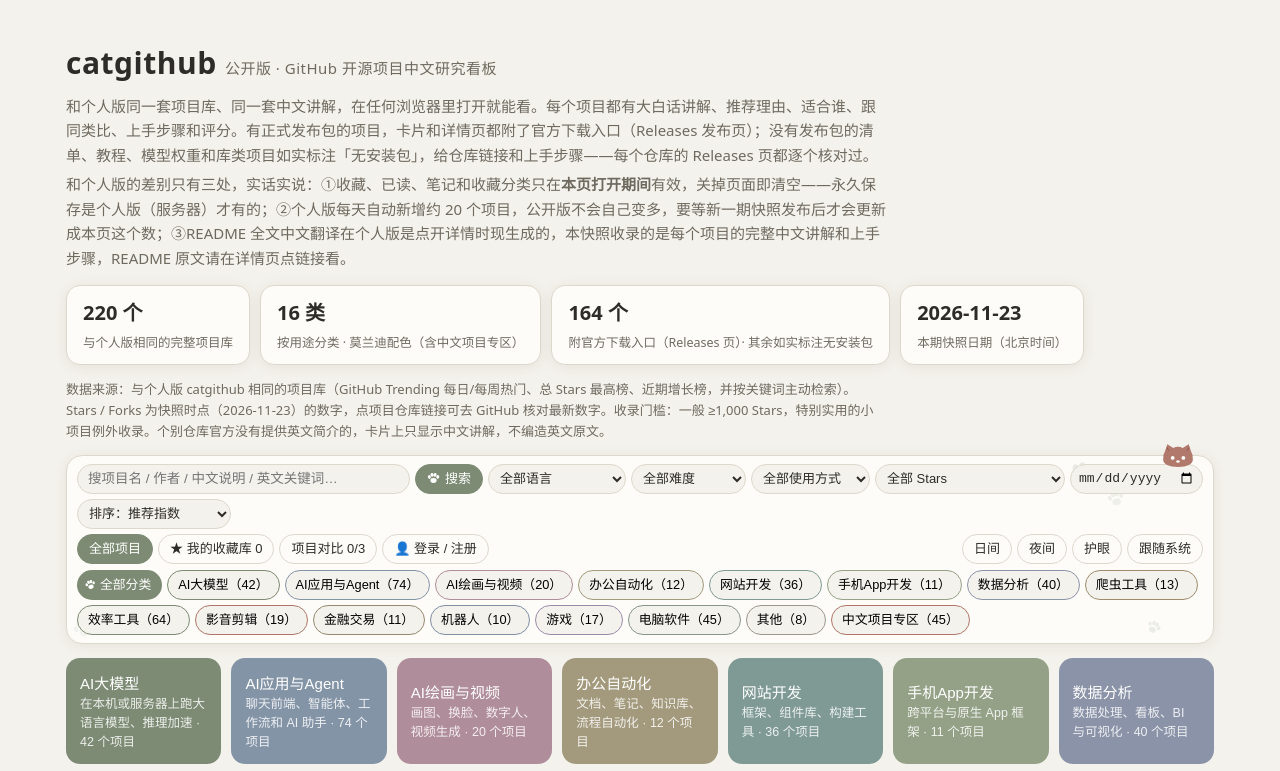
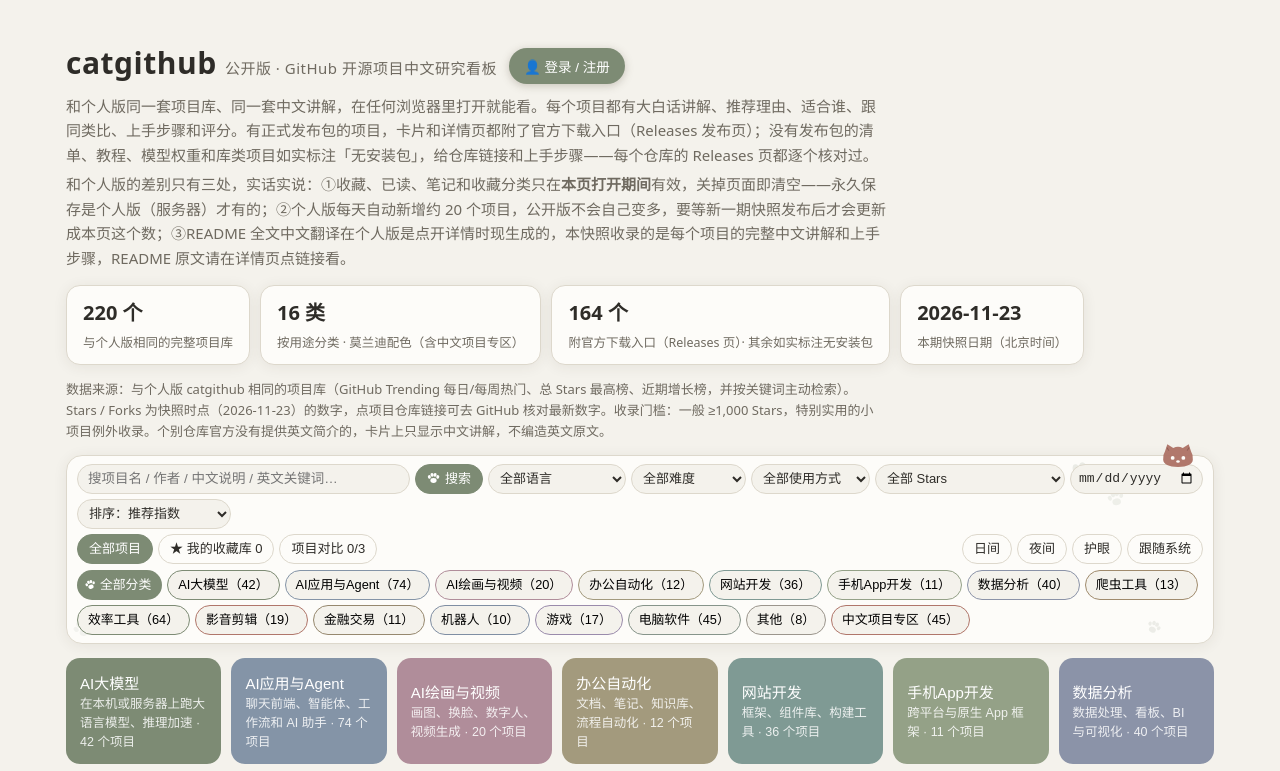
Before and after one commit to liangshishi513/liangshishi513.github.io, a plain HTML site: page catgithub/index.html in a window 1280 px wide. Shown: the top 771 px of the page. Drawn offline with Linux system fonts and the light colour scheme.

Commit message:
Move login button next to the site title for visibility

```diff
--- a/catgithub/index.html
+++ b/catgithub/index.html
@@ -391,6 +391,8 @@ renderCats(); render(); renderFav(); renderCmp();
 
 
 <!-- cg-build 2026-11-23-v2b -->
+
+
 <script>
 /* __CG_AUTH_MODULE_V3__ 账号登录 + 跨设备同步（Cloudflare Worker + D1，按公开版真实页面结构编写） */
 (function(){
@@ -513,10 +515,15 @@ renderCats(); render(); renderFav(); renderCmp();
     + '<div id="cgAuthMsg"></div><div class="row"><button id="cgDoClose">关闭</button></div></div>';
   document.body.appendChild(mask);
   var btn = document.createElement('button');
-  btn.className = 'btn'; btn.id = 'cgAuthBtn'; btn.type = 'button';
-  var anchor = document.getElementById('tabCmp');
-  if (anchor && anchor.parentNode) anchor.parentNode.insertBefore(btn, anchor.nextSibling);
-  else document.body.appendChild(btn);
+  btn.id = 'cgAuthBtn'; btn.type = 'button';
+  btn.style.cssText = 'margin-left:12px;vertical-align:middle;background:#7d8b74;color:#fff;border:none;border-radius:999px;padding:7px 15px;font-size:13.5px;cursor:pointer;box-shadow:0 2px 8px rgba(90,80,60,.28);white-space:nowrap';
+  var h1 = document.querySelector('header h1') || document.querySelector('h1');
+  if (h1) h1.appendChild(btn);
+  else {
+    var anchor = document.getElementById('tabCmp');
+    if (anchor && anchor.parentNode) anchor.parentNode.insertBefore(btn, anchor.nextSibling);
+    else document.body.appendChild(btn);
+  }
   function updateAuthBtn(){ btn.textContent = cgToken ? ('👤 ' + (cgEmail || '已登录')) : '👤 登录 / 注册'; }
   updateAuthBtn();
   function msg(t){ document.getElementById('cgAuthMsg').textContent = t || ''; }
```
Also changed, not shown: catgithub/v2/index.html (+11 -4 lines), catgithub/v3/index.html (+11 -4 lines).
